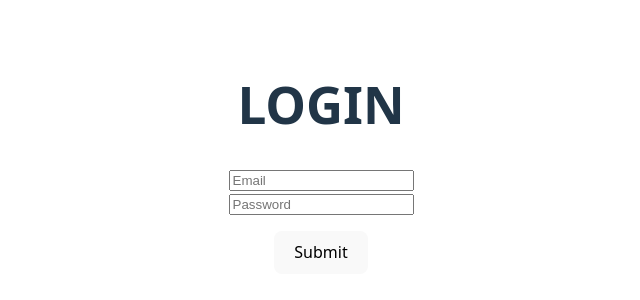
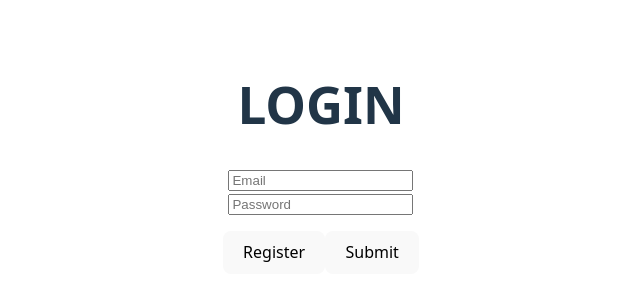
Before and after one commit to jongs0/webshop, a React app in the folder frontend/: page /login in a window 1280 px wide. Shown: the part 242-542 px from the top of the page, without its empty margins (319-959 px from the left). Built offline with nearby package versions, Linux system fonts and the light colour scheme; the HTML template or start-up script is replaced by a standard one.

Commit message:
Paused due to required dependencies

```diff
--- a/frontend/src/pages/LoginPage.tsx
+++ b/frontend/src/pages/LoginPage.tsx
@@ -1,3 +1,4 @@
+import { useMutation } from "@tanstack/react-query";
 import { useState } from "react";
 import { Button, Form } from "react-bootstrap";
 
@@ -9,6 +10,9 @@ interface LoginData {
 const LoginPage = () => {
     const [formData, setFormData] = useState<LoginData>({email:"",password:""});
 
+    // useMutation for login
+
+    // handleSubmit
 
     const handleChangeBootstrap = (event: any) => {
         let fieldName = event.target.name;
@@ -18,6 +22,7 @@ const LoginPage = () => {
     }
 
     return (
+        // header goes here
         <Form>
             <h1>LOGIN</h1>
             <div/>
@@ -30,10 +35,12 @@ const LoginPage = () => {
                 <Form.Control name="password" type="password" placeholder="Password" onChange={handleChangeBootstrap}/>
             </Form.Group>
             <p/>
+            <Button variant="primary" type="submit">Register
+            </Button>
             <Button variant="primary" type="submit">Submit
             </Button>
         </Form>
-
+        // footer goes here
     )
 }
 
```
